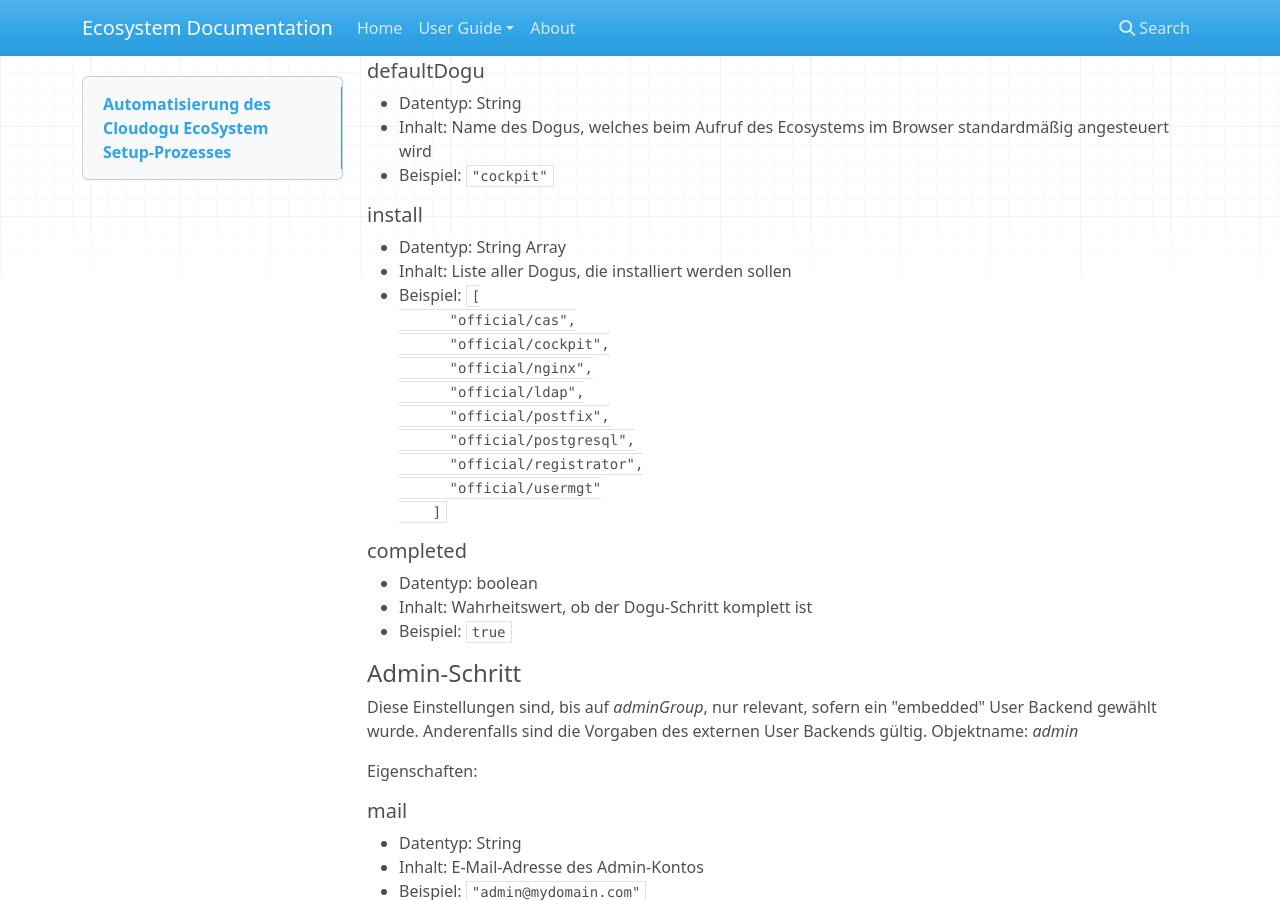
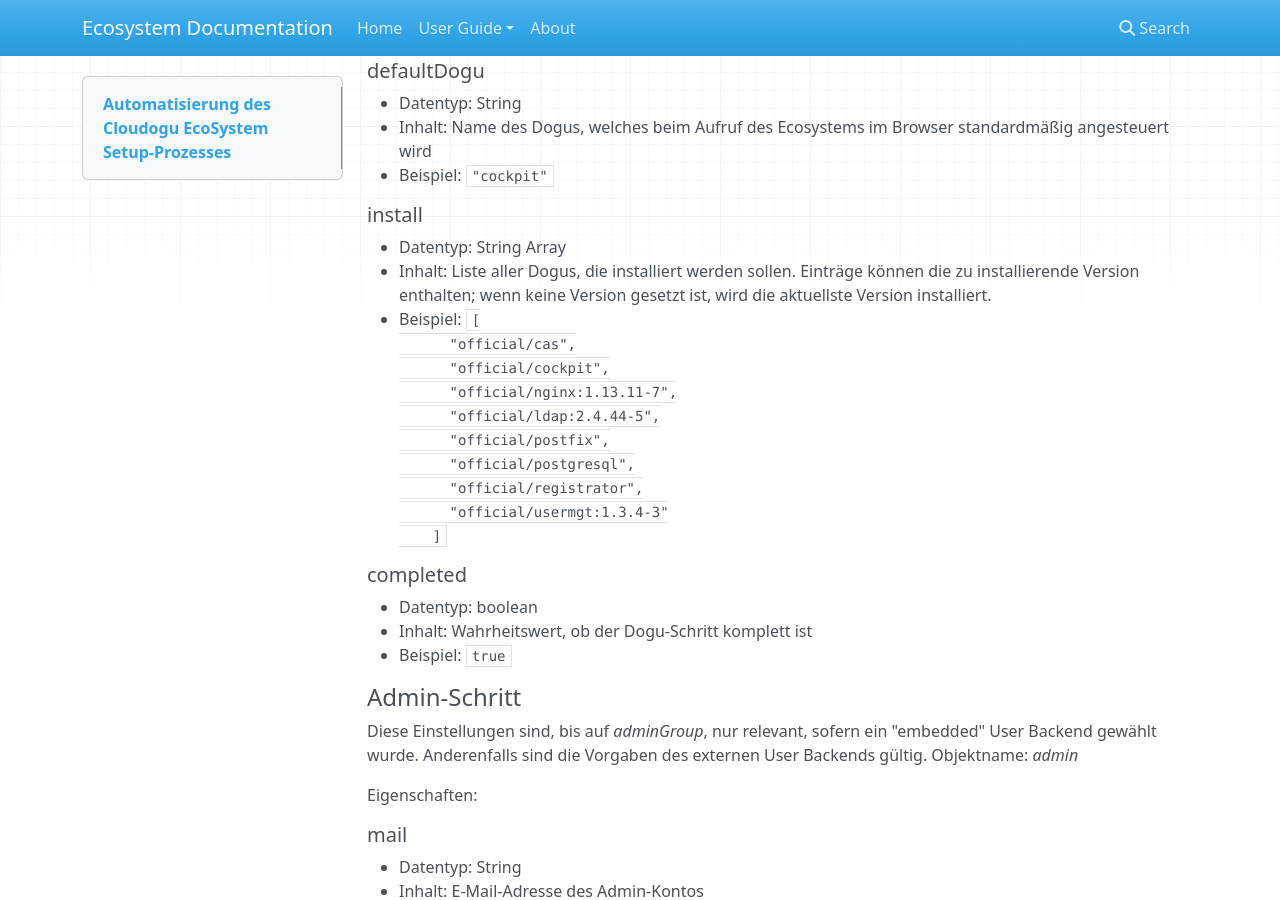
Before and after one commit to cloudogu/ecosystem, an MkDocs documentation site: the page built from docs/docs/user-guide/setup-json_de.md, in a window 1280 px wide and 900 px high, scrolled down 6063 px. Built offline with MkDocs 1.6.1, drawn with Linux system fonts in a browser that asks for light colours; nearby versions of some CDN libraries; old or Windows-style settings are respelled for this version of MkDocs.

Commit message:
Add documentation about setting versions of dogus to install

```diff
--- a/docs/docs/user-guide/setup-json_de.md
+++ b/docs/docs/user-guide/setup-json_de.md
@@ -244,16 +244,16 @@ Eigenschaften:
 
 ##### install
 * Datentyp: String Array
-* Inhalt: Liste aller Dogus, die installiert werden sollen
+* Inhalt: Liste aller Dogus, die installiert werden sollen. Einträge können die zu installierende Version enthalten; wenn keine Version gesetzt ist, wird die aktuellste Version installiert.
 * Beispiel: ``[
       "official/cas",
       "official/cockpit",
-      "official/nginx",
-      "official/ldap",
+      "official/nginx:1.13.11-7",
+      "official/ldap:2.4.44-5",
       "official/postfix",
       "official/postgresql",
       "official/registrator",
-      "official/usermgt"
+      "official/usermgt:1.3.4-3"
     ]``
 
 ##### completed
```
Also changed, not shown: docs/docs/user-guide/setup-json.md (+4 -4 lines).
